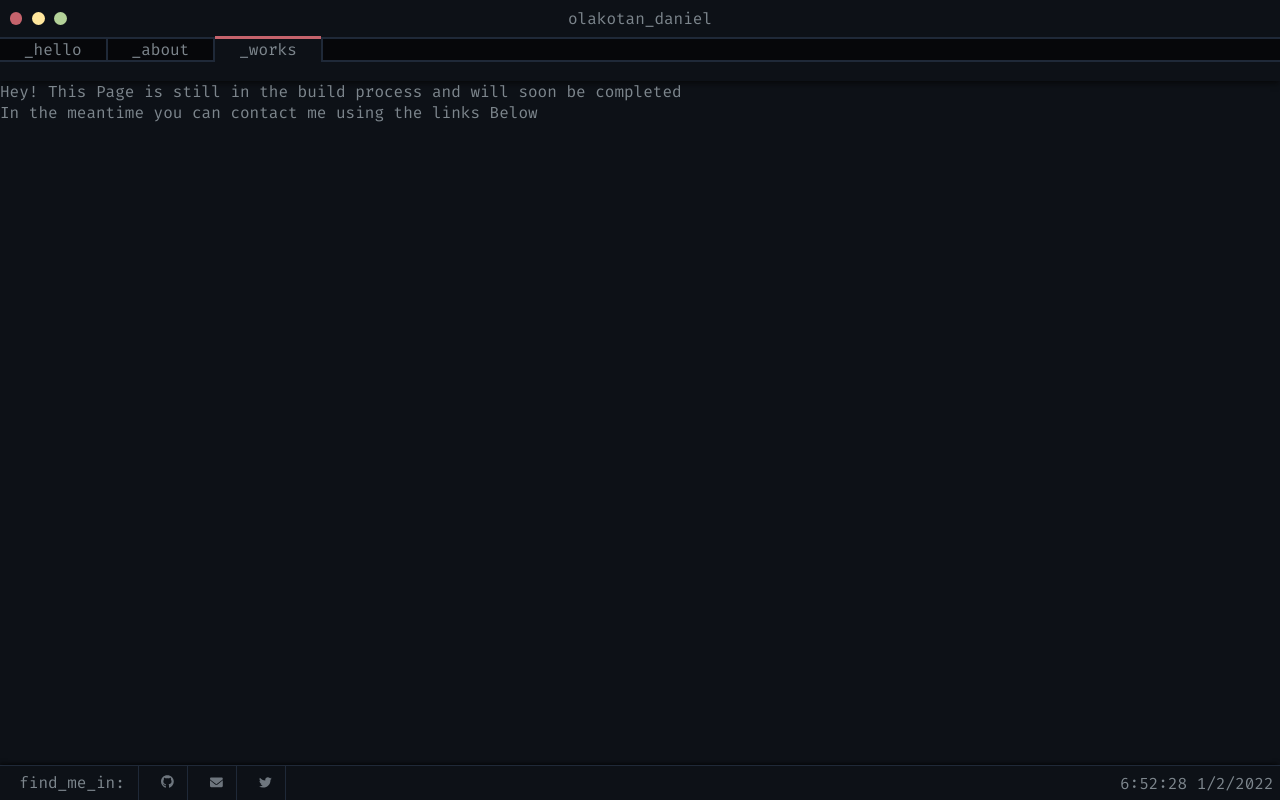
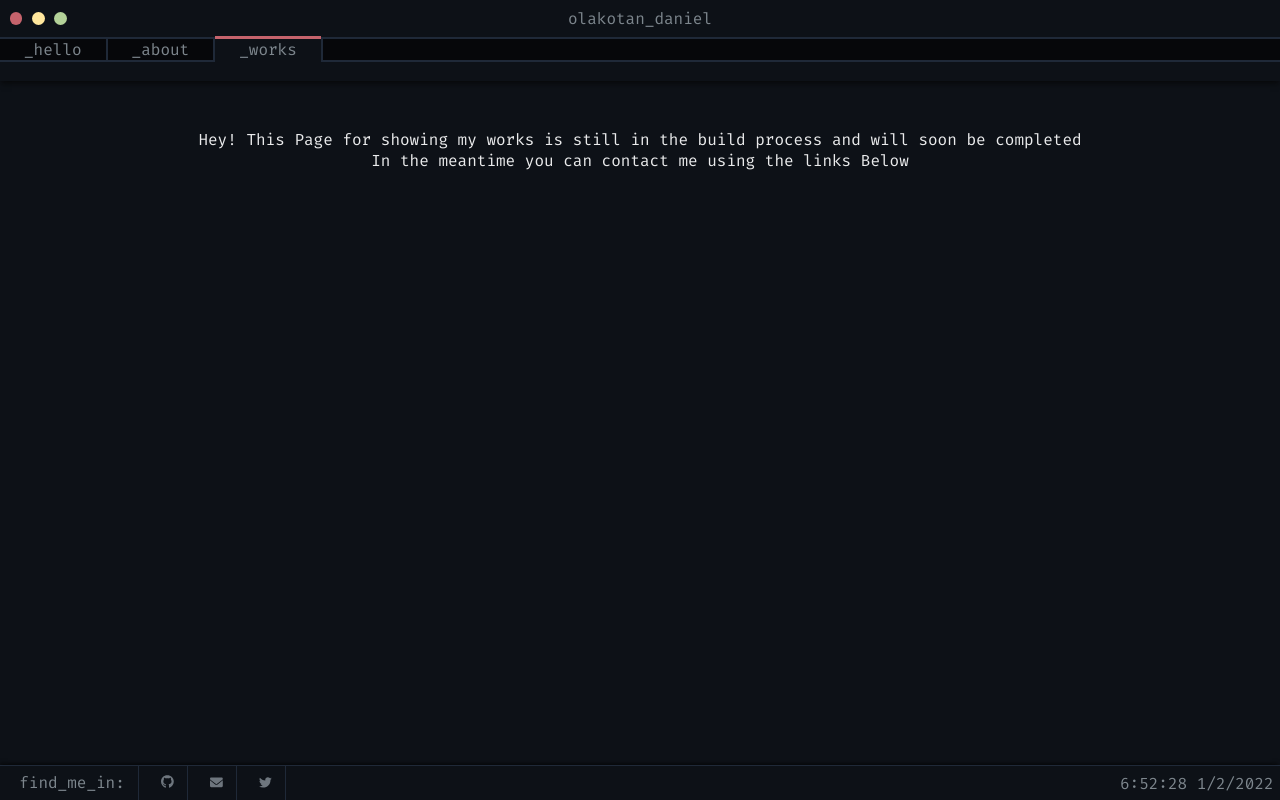
Before and after one commit to Horlakz/Horlakz, a Svelte app: page /works in a window 1280 px wide. Built offline with nearby package versions, Linux system fonts and the light colour scheme.

Commit message:
added styling to the pages

```diff
--- a/src/pages/About.svelte
+++ b/src/pages/About.svelte
@@ -5,9 +5,25 @@
 </script>
 
 <BaseLayout {pageAbout}>
-  <p>
-    Hey! This Page is still in the build process and will soon be completed <br
-    />
-    In the meantime you can contact me using the links Below
-  </p>
+  <main>
+    <p>
+      Hey! This About Page is still in the build process and will soon be
+      completed <br />
+      In the meantime you can contact me using the links Below
+    </p>
+  </main>
 </BaseLayout>
+
+<style lang="scss">
+  @use "../assets/sass/main.scss" as *;
+
+  main {
+    display: flex;
+    justify-content: center;
+    place-items: center;
+    text-align: center;
+    font-size: 1.4rem;
+    color: lighten($font-color, 40%);
+    padding-top: 3rem;
+  }
+</style>
--- a/src/pages/Index.svelte
+++ b/src/pages/Index.svelte
@@ -1,9 +1,23 @@
 <script lang="ts">
-    import BaseLayout from "../lib/layouts/BaseLayout.svelte";
+  import BaseLayout from "../lib/layouts/BaseLayout.svelte";
 
-    let pageIndex:string = 'page-active'
+  let pageIndex: string = "page-active";
 </script>
 
 <BaseLayout {pageIndex}>
- <h3>Hello World! this is the homepage</h3>
+  <main>hello world</main>
 </BaseLayout>
+
+<style lang="scss">
+  @use "../assets/sass/main.scss" as *;
+
+  main {
+    display: flex;
+    justify-content: center;
+    place-items: center;
+    text-align: center;
+    font-size: 1.4rem;
+    color: lighten($font-color, 40%);
+    padding-top: 3rem;
+  }
+</style>
--- a/src/pages/Works.svelte
+++ b/src/pages/Works.svelte
@@ -5,9 +5,25 @@
 </script>
 
 <BaseLayout {pageWorks}>
-  <p>
-    Hey! This Page is still in the build process and will soon be completed <br
-    />
-    In the meantime you can contact me using the links Below
-  </p>
+  <main>
+    <p>
+      Hey! This Page for showing my works is still in the build process and will
+      soon be completed <br />
+      In the meantime you can contact me using the links Below
+    </p>
+  </main>
 </BaseLayout>
+
+<style lang="scss">
+  @use "../assets/sass/main.scss" as *;
+
+  main {
+    display: flex;
+    justify-content: center;
+    place-items: center;
+    text-align: center;
+    font-size: 1.4rem;
+    color: lighten($font-color, 40%);
+    padding-top: 3rem;
+  }
+</style>
```
